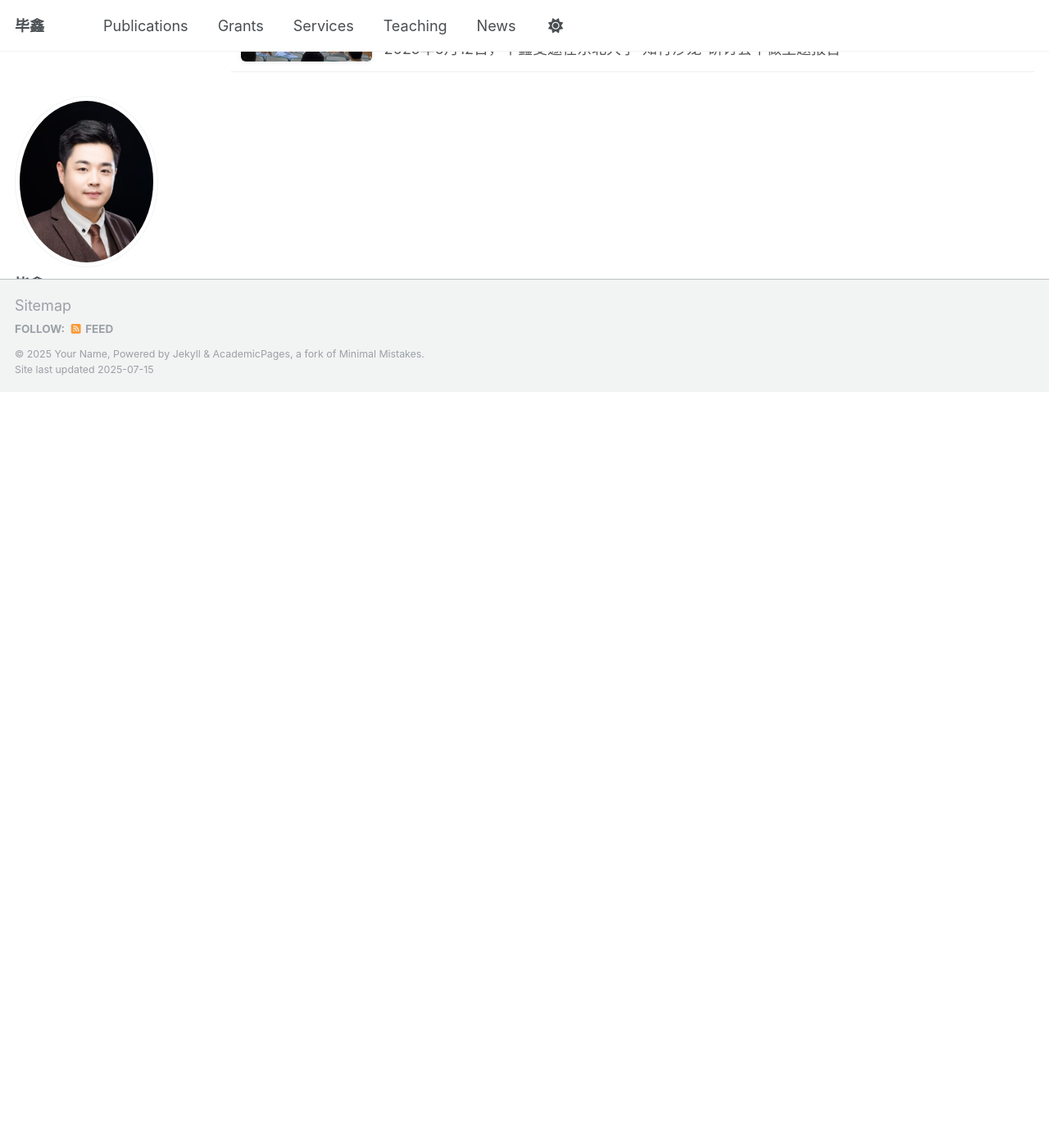
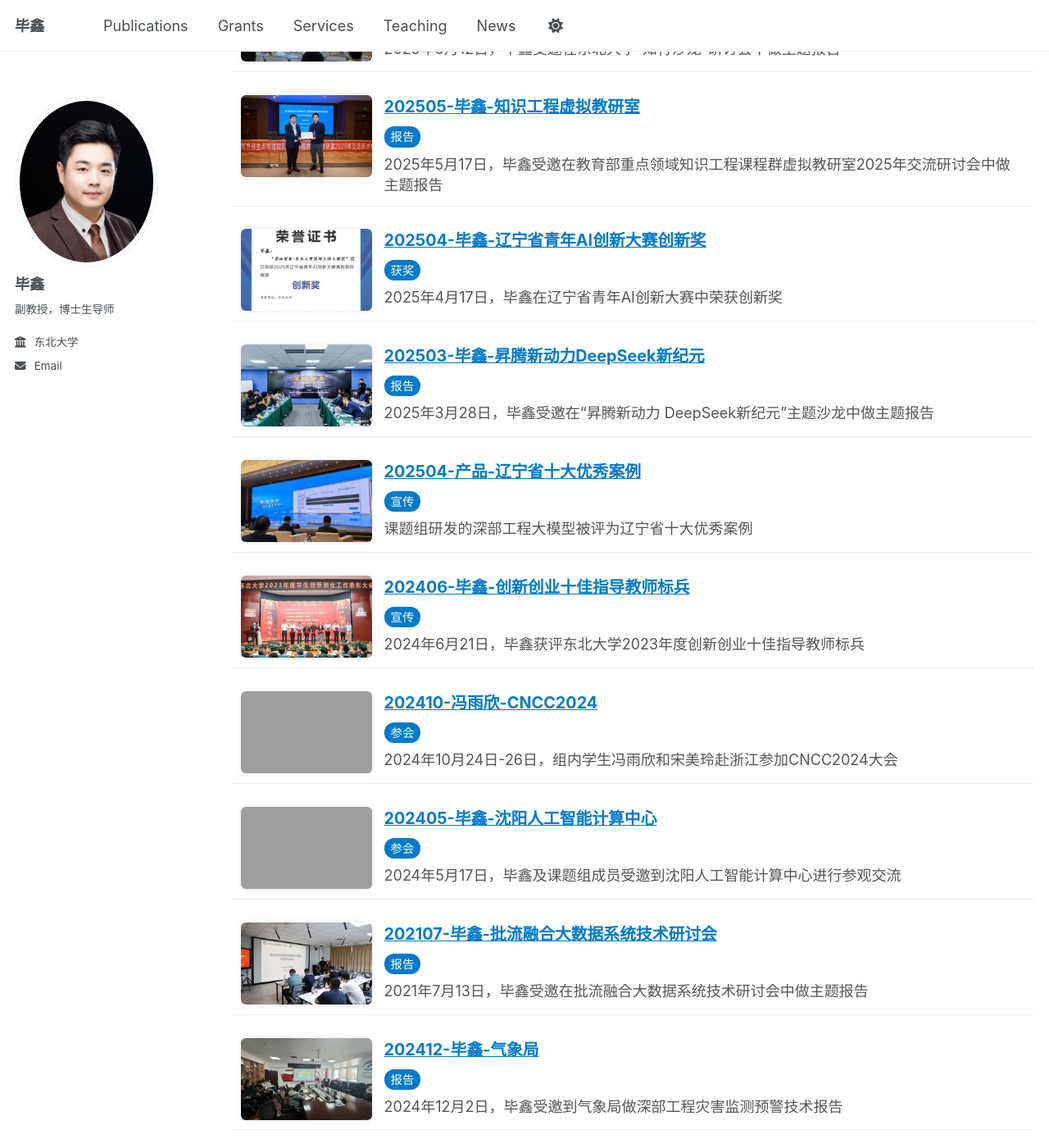
Before and after one commit to IDME-AI/IDME-AI.github.io, a Jekyll site: the page built from _pages/news.md, in a window 1280 px wide and 1400 px high, scrolled down 1861 px. Shown: the whole window at 82% size. Built offline with Jekyll 4.4.1, drawn with Linux system fonts in a browser that asks for light colours; before the commit the page ends 2339 px from its top, so only the background shows below that; some of the changed text lies outside the part shown; grey boxes are pictures that could not be loaded.

Commit message:
Initial commit

```diff
--- a/_data/gallery.yml
+++ b/_data/gallery.yml
@@ -49,11 +49,56 @@
   description: 2024年9月21日，组内学生韩祝滨受邀赴上海参加华为全连接大会
 
 - src: /images/202408-靳清涵-CCF数字孪生竞赛国家三等奖.jpg
-  title: 202408-靳清涵-CCF数字孪生竞赛国家三等奖.jpg
+  title: 202408-靳清涵-CCF数字孪生竞赛国家三等奖
   tags: [获奖]
   description: 2024年8月15日，毕鑫指导靳清涵等人获得CCF数字孪生竞赛国家三等奖
 
 - src: /images/202506-毕鑫-知行沙龙.jpg
-  title: 202506-毕鑫-知行沙龙.jpg
+  title: 202506-毕鑫-知行沙龙
   tags: [报告]
   description: 2025年6月12日，毕鑫受邀在东北大学“知行沙龙”研讨会中做主题报告
+
+- src: /images/202505-毕鑫-知识工程虚拟教研室.jpg
+  title: 202505-毕鑫-知识工程虚拟教研室
+  tags: [报告]
+  description: 2025年5月17日，毕鑫受邀在教育部重点领域知识工程课程群虚拟教研室2025年交流研讨会中做主题报告
+
+- src: /images/202504-毕鑫-辽宁省青年AI创新大赛创新奖.jpg
+  title: 202504-毕鑫-辽宁省青年AI创新大赛创新奖
+  tags: [获奖]
+  description: 2025年4月17日，毕鑫在辽宁省青年AI创新大赛中荣获创新奖
+
+- src: /images/202503-毕鑫-昇腾新动力DeepSeek新纪元.jpg
+  title: 202503-毕鑫-昇腾新动力DeepSeek新纪元
+  tags: [报告]
+  description: 2025年3月28日，毕鑫受邀在“昇腾新动力 DeepSeek新纪元”主题沙龙中做主题报告
+
+- src: /images/202504-产品-辽宁省十大优秀案例.jpg
+  title: 202504-产品-辽宁省十大优秀案例
+  tags: [宣传]
+  description: 课题组研发的深部工程大模型被评为辽宁省十大优秀案例
+
+- src: /images/202406-毕鑫-创新创业十佳指导教师标兵.jpg
+  title: 202406-毕鑫-创新创业十佳指导教师标兵
+  tags: [宣传]
+  description: 2024年6月21日，毕鑫获评东北大学2023年度创新创业十佳指导教师标兵
+
+- src: /images/202410-冯雨欣-CNCC2024.jpg
+  title: 202410-冯雨欣-CNCC2024
+  tags: [参会]
+  description: 2024年10月24日-26日，组内学生冯雨欣和宋美玲赴浙江参加CNCC2024大会
+
+- src: /images/202405-毕鑫-沈阳人工智能计算中心.jpg
+  title: 202405-毕鑫-沈阳人工智能计算中心
+  tags: [参会]
+  description: 2024年5月17日，毕鑫及课题组成员受邀到沈阳人工智能计算中心进行参观交流
+
+- src: /images/202107-毕鑫-批流融合大数据系统技术研讨会.png
+  title: 202107-毕鑫-批流融合大数据系统技术研讨会
+  tags: [报告]
+  description: 2021年7月13日，毕鑫受邀在批流融合大数据系统技术研讨会中做主题报告
+
+- src: /images/202412-毕鑫-气象局.jpg
+  title: 202412-毕鑫-气象局
+  tags: [报告]
+  description: 2024年12月2日，毕鑫受邀到气象局做深部工程灾害监测预警技术报告
```
Also changed, not shown: images/202107-毕鑫-批流融合大数据系统技术研讨会.png (added), images/202406-毕鑫-创新创业十佳指导教师标兵.jpg (added), images/202412-毕鑫-气象局.jpg (added), images/202503-毕鑫-昇腾新动力DeepSeek新纪元.jpg (added), images/202504-产品-辽宁省十大优秀案例.jpg (added), images/202504-毕鑫-辽宁省青年AI创新大赛创新奖.jpg (added), images/202505-毕鑫-知识工程虚拟教研室.jpg (added), 2 other files.
